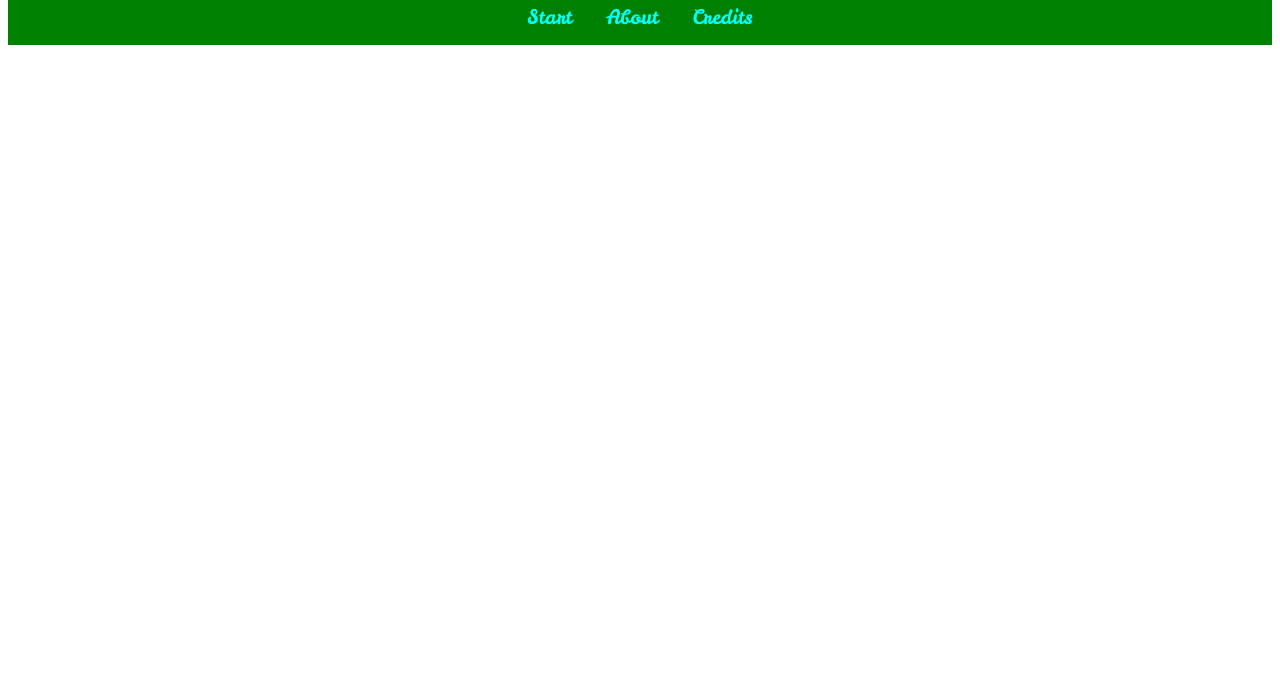
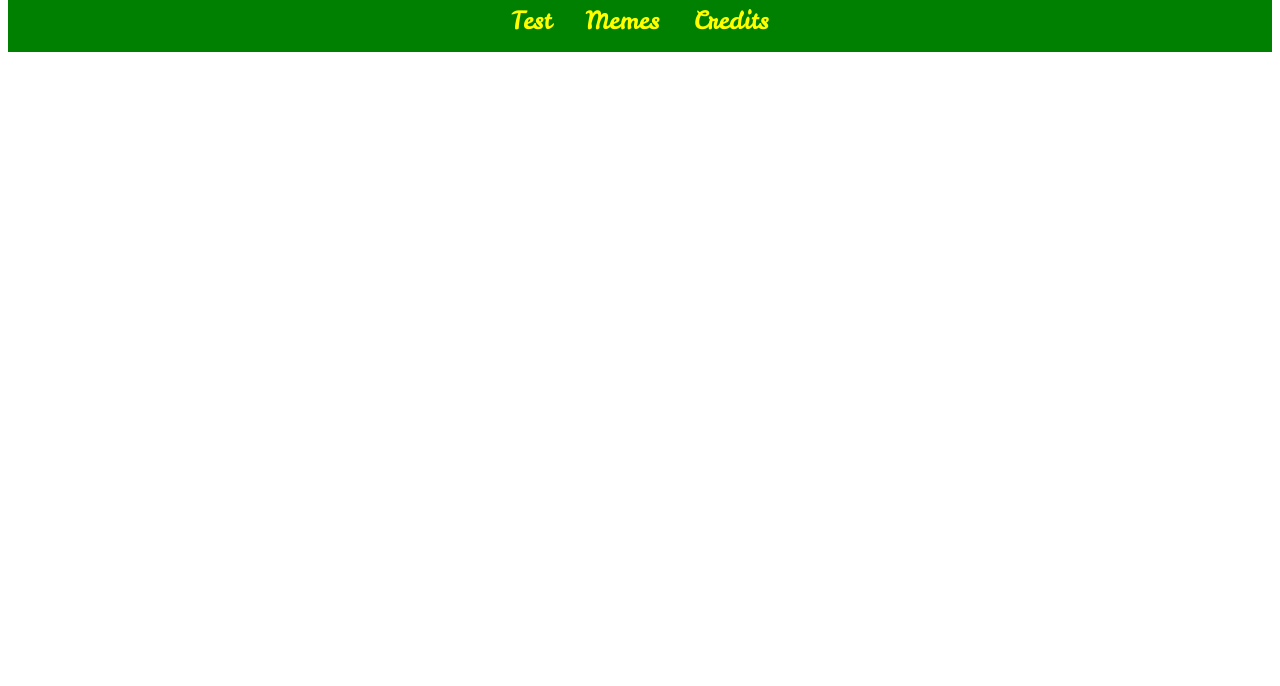
Before and after one commit to FaZeMelon/FaZeMelon.github.io, a plain HTML site: page havenflix.html in a window 1280 px wide. Shown: the part 114-800 px from the top of the page. Drawn offline with Linux system fonts and the light colour scheme; a web font is replaced by a local one.

Commit message:
Update havenflix.html

```diff
--- a/havenflix.html
+++ b/havenflix.html
@@ -65,7 +65,6 @@ font-family: 'Rye', cursive;
 .Mystery {
 font-family: 'Mystery Quest', cursive;
 }
-
             </style>
             <style>
         .dankmemelord {
@@ -77,8 +76,8 @@ div {background-color: green}
 div a {
     text-decoration: none;
     /* color for the text */
-    color: aqua;
-    font-size: 20px;
+    color: yellow;
+    font-size: 25px;
     padding: 15px;
     display:inline-block;
     font-family: 'Leckerli One', cursive;
@@ -114,9 +113,25 @@ ul li ul li:hover {background: purple;}
 		</div>
 		<center>
 			<div>
-				<a href="/start">Start</a>
+				<!--<a href="/start">Start</a>
 				<a href="/about">About</a>
-				<!--<a href="/privacypolicy">Privacy Policy</a>-->
+				<a href="/privacypolicy">Privacy Policy</a>-->
+                				<ul>
+					<li>
+						<a href="#">Test</a>
+							<ul>
+								<li><a href="#">Test</a></li>
+							</ul>
+					</li>
+				</ul>
+                                				<ul>
+					<li>
+						<a href="#">Memes</a>
+							<ul>
+								<li><a href="#">Memes</a></li>
+							</ul>
+					</li>
+				</ul>
 				<ul>
 					<li>
 						<a href="#">Credits</a>
```
